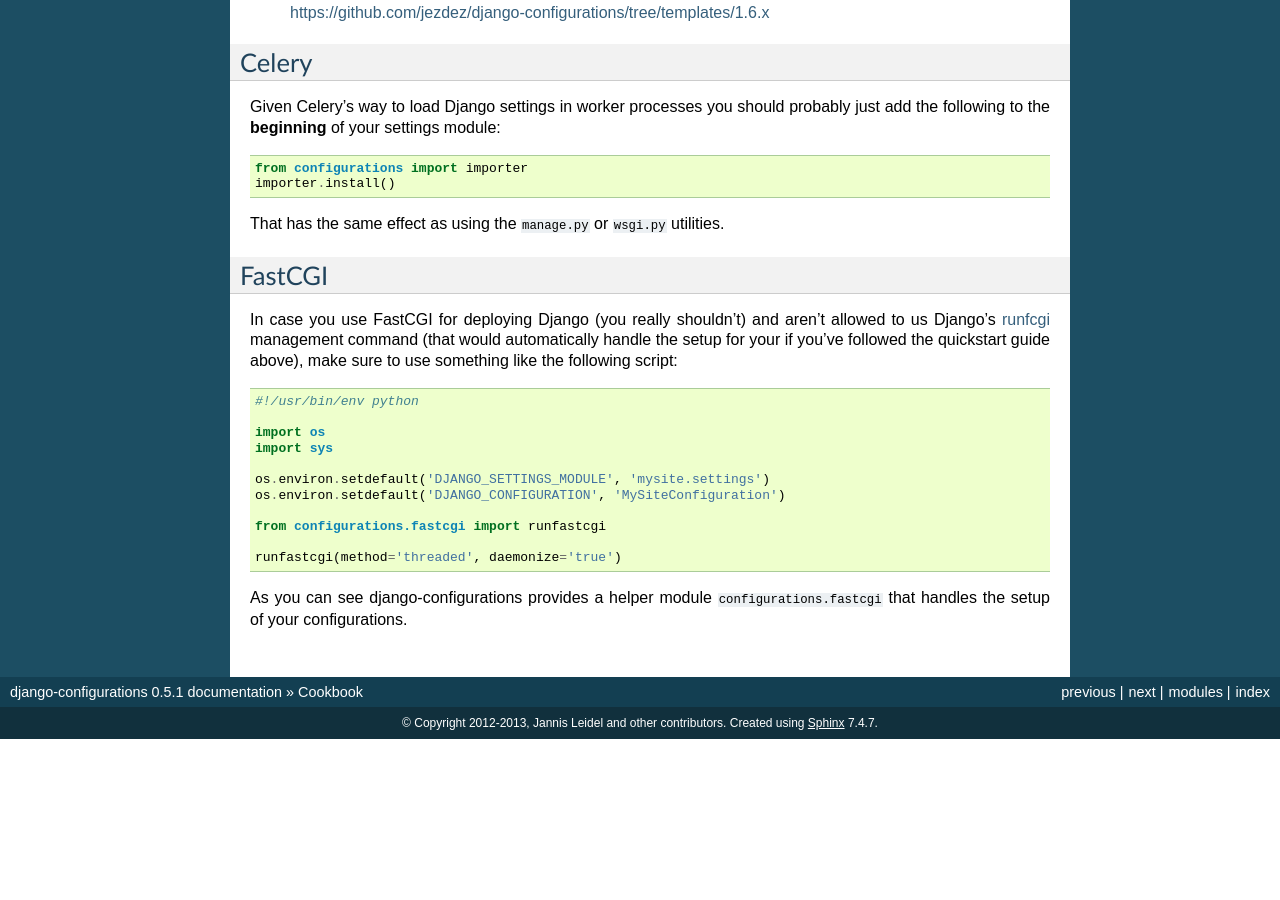
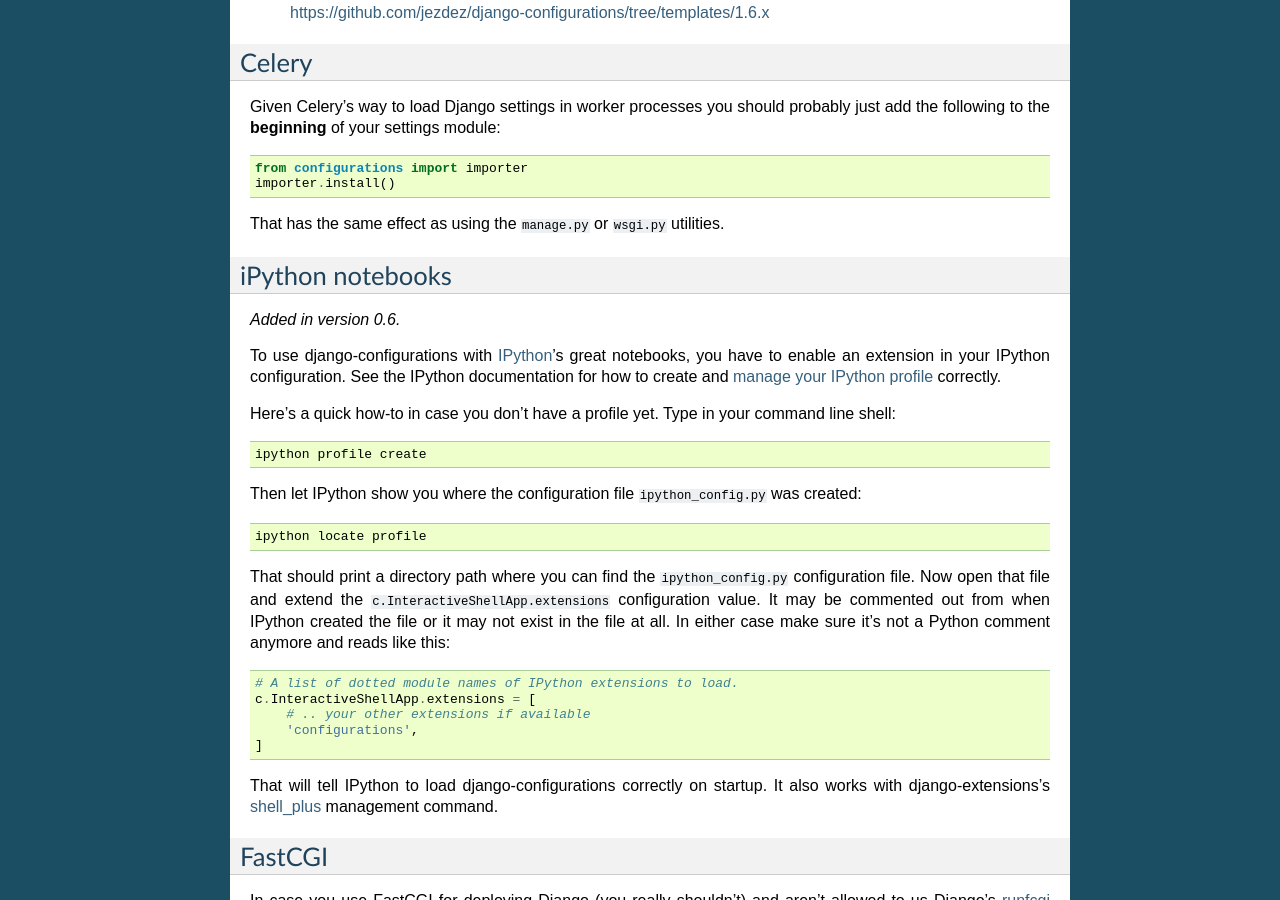
Before and after one commit to jazzband/django-configurations, a Sphinx documentation site: the page built from docs/cookbook.rst, in a window 1280 px wide and 900 px high, scrolled down 1369 px. Built offline with Sphinx 7.4.7, drawn with Linux system fonts in a browser that asks for light colours; before the commit the page ends 2108 px from its top, so only the background shows below that.

Commit message:
Added iPython extension to make sure the import hook is loaded correctly.
Fixes #22.

```diff
--- a/docs/cookbook.rst
+++ b/docs/cookbook.rst
@@ -94,6 +94,43 @@
 
 That has the same effect as using the ``manage.py`` or ``wsgi.py`` utilities.
 
+iPython notebooks
+-----------------
+
+.. versionadded:: 0.6
+
+To use django-configurations with IPython_'s great notebooks, you have to
+enable an extension in your IPython configuration. See the IPython
+documentation for how to create and `manage your IPython profile`_ correctly.
+
+Here's a quick how-to in case you don't have a profile yet. Type in your
+command line shell::
+
+    ipython profile create
+
+Then let IPython show you where the configuration file ``ipython_config.py``
+was created::
+
+    ipython locate profile
+
+That should print a directory path where you can find the
+``ipython_config.py`` configuration file. Now open that file and extend the
+``c.InteractiveShellApp.extensions`` configuration value. It may be commented
+out from when IPython created the file or it may not exist in the file at all.
+In either case make sure it's not a Python comment anymore and reads like this::
+
+    # A list of dotted module names of IPython extensions to load.
+    c.InteractiveShellApp.extensions = [
+        # .. your other extensions if available
+        'configurations',
+    ]
+
+That will tell IPython to load django-configurations correctly on startup.
+It also works with django-extensions's shell_plus_ management command.
+
+.. _IPython: http://ipython.org/
+.. _`manage your IPython profile`: http://ipython.org/ipython-doc/dev/config/overview.html#configuration-file-location
+.. _shell_plus: http://django-extensions.readthedocs.org/en/latest/shell_plus.html
 
 FastCGI
 -------
```
Also changed, not shown: configurations/__init__.py (+9 -0 lines).
